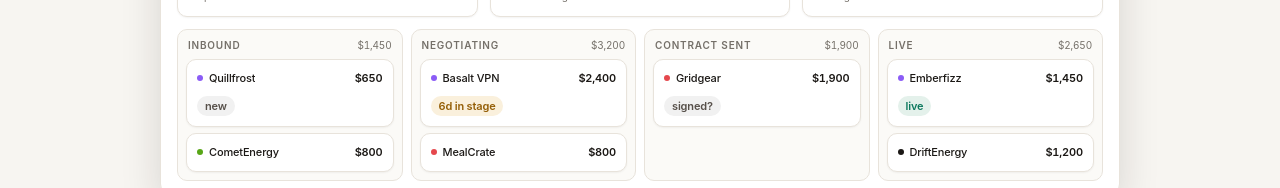
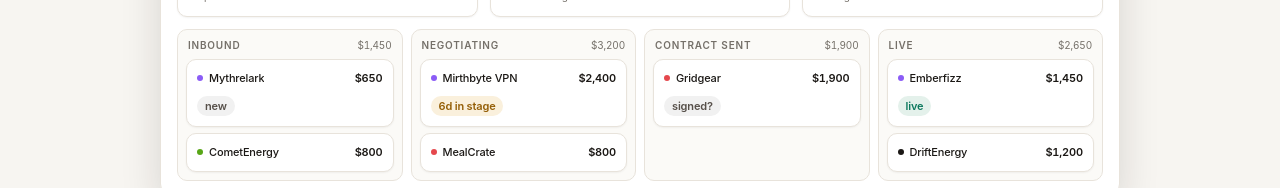
Before and after one commit to travis112486/sponsee, a React (Vite) app in the folder apps/marketing/: page / in a window 1280 px wide. Shown: the part 752-940 px from the top of the page. Built offline with nearby package versions, Linux system fonts and the light colour scheme; a web font is replaced by a local one.

Commit message:
fix(SPO-402): replace QA-rejected mock brands

```diff
--- a/apps/marketing/src/components/ProductVisuals.tsx
+++ b/apps/marketing/src/components/ProductVisuals.tsx
@@ -163,7 +163,7 @@ export function HeroDashboard() {
                 stage: "Inbound",
                 total: "$1,450",
                 deals: [
-                  { brand: "Quillfrost", amount: "$650", platform: "twitch", meta: "new" },
+                  { brand: "Mythrelark", amount: "$650", platform: "twitch", meta: "new" },
                   { brand: "CometEnergy", amount: "$800", platform: "kick" },
                 ],
               },
@@ -171,7 +171,7 @@ export function HeroDashboard() {
                 stage: "Negotiating",
                 total: "$3,200",
                 deals: [
-                  { brand: "Basalt VPN", amount: "$2,400", platform: "twitch", meta: "6d in stage", metaTone: "amber" },
+                  { brand: "Mirthbyte VPN", amount: "$2,400", platform: "twitch", meta: "6d in stage", metaTone: "amber" },
                   { brand: "MealCrate", amount: "$800", platform: "youtube" },
                 ],
               },
@@ -224,7 +224,7 @@ export function HeroDashboard() {
 export function PipelineBoard() {
   const cols = [
     { stage: "Inbound", count: "2", total: "$1,450", deals: [{ brand: "CometEnergy", amount: "$800", platform: "kick" as const }] },
-    { stage: "Negotiating", count: "2", total: "$3,200", deals: [{ brand: "Basalt VPN", amount: "$2,400", platform: "twitch" as const, meta: "6d", metaTone: "amber" as const }] },
+    { stage: "Negotiating", count: "2", total: "$3,200", deals: [{ brand: "Mirthbyte VPN", amount: "$2,400", platform: "twitch" as const, meta: "6d", metaTone: "amber" as const }] },
     { stage: "Contract", count: "1", total: "$1,900", deals: [{ brand: "Gridgear", amount: "$1,900", platform: "youtube" as const }] },
     { stage: "Live", count: "2", total: "$2,650", deals: [{ brand: "Emberfizz", amount: "$1,450", platform: "twitch" as const, meta: "live", metaTone: "accent" as const }] },
     { stage: "Delivered", count: "1", total: "$850", deals: [{ brand: "MealCrate", amount: "$850", platform: "youtube" as const }] },
@@ -341,7 +341,7 @@ export function PaymentsMock() {
           <div className="flex items-center justify-between gap-2">
             <span className="flex items-center gap-1.5">
               <span className="h-1.5 w-1.5 rounded-full bg-twitch" />
-              <span className="text-[11px] font-medium text-ink">Basalt VPN · INV-014</span>
+              <span className="text-[11px] font-medium text-ink">Mirthbyte VPN · INV-014</span>
             </span>
             <Chip tone="amber">12 days overdue</Chip>
           </div>
```
Also changed, not shown: 1 other file (tests, documents, lock files or other folders).
